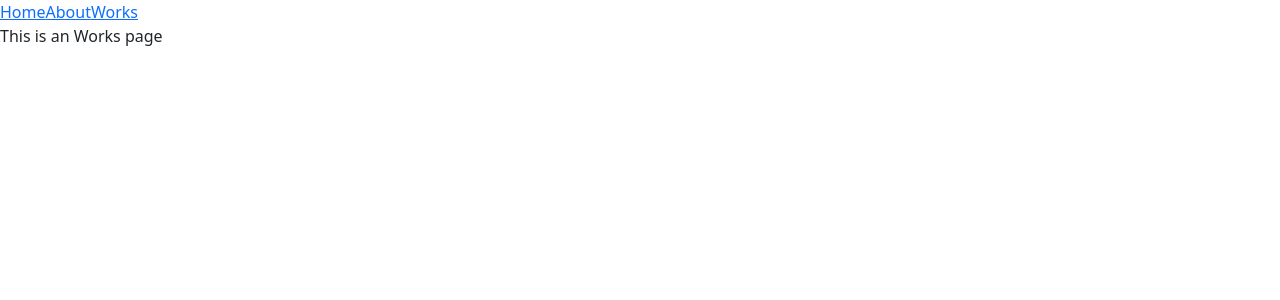
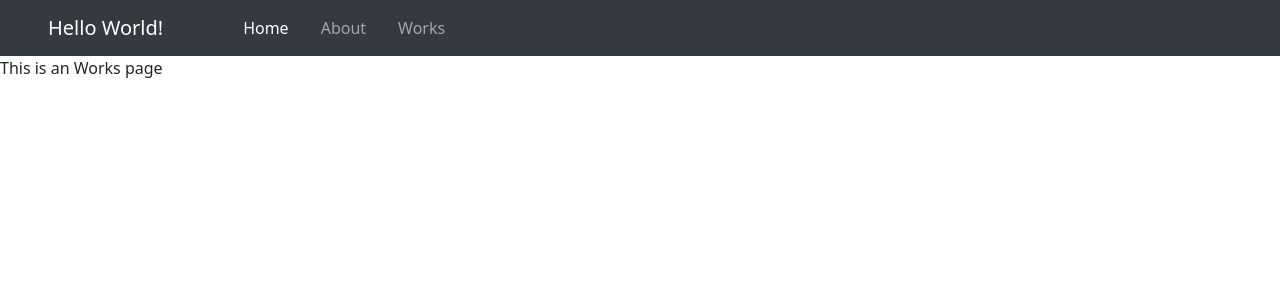
Before and after one commit to kotodu/kotodu.github.io, a Vue app: page /works in a window 1280 px wide. Shown: the top 300 px of the page. Built offline with nearby package versions, Linux system fonts and the light colour scheme.

Commit message:
Navbarにコンポーネント化しデザイン変更

```diff
--- a/src/App.vue
+++ b/src/App.vue
@@ -1,13 +1,24 @@
 <template>
     <div id="app">
-        <nav>
+        <!-- <nav>
             <router-link to="/">Home</router-link>
             <router-link to="/about">About</router-link>
             <router-link to="/works">Works</router-link>
-        </nav>
+        </nav> -->
+        <Navbar/>
         <router-view/>
     </div>
 </template>
+<script lang="ts">
+import Vue from 'vue'
+import Navbar from "./components/Navbar.vue";
+export default Vue.extend({
+    name:'App',
+    components:{
+        Navbar
+    }
+})
+</script>
 <style lang="scss">
 
 </style>
--- /dev/null
+++ b/src/components/Navbar.vue
@@ -0,0 +1,63 @@
+<template>
+    <div>
+    <nav
+    class="navbar navbar-expand-lg navbar-dark bg-dark">
+        <span class="navbar-brand px-5">Hello World!</span>
+        <button
+        class="navbar-toggler"
+        type="button"
+        data-toggle="collapse"
+        data-target="#navbarNav"
+        aria-controls="navbarNav"
+        aria-expanded="false"
+        aria-label="Toggle navigation">
+            <span class="navbar-toggler-icon"></span>
+        </button>
+        <div class="collapse navbar-collapse" id="navbarNav">
+            <ul class="navbar-nav">
+            <li class="nav-item mx-2">
+                <a
+                class="nav-link active"
+                aria-current="page"
+                href="/"
+                >
+                <span class="d-lg-none font-weight-bold"> > </span>
+                <span v-text="linksText.link1"/>
+                </a>
+            </li>
+            <li class="nav-item mx-2">
+                <a class="nav-link"
+                href="/about">
+                <span class="d-lg-none font-weight-bold"> > </span>
+                <span v-text="linksText.link2"/>
+                </a>
+            </li>
+            <li class="nav-item mx-2">
+                <a class="nav-link"
+                href="/works">
+                <span class="d-lg-none font-weight-bold"> > </span>
+                <span v-text="linksText.link3"/>
+                </a>
+            </li>
+            </ul>
+        </div>
+    </nav>
+    </div>
+</template>
+
+<script lang="ts">
+import Vue from 'vue'
+import { defineComponent, reactive, ref, computed } from "@vue/composition-api";
+export default defineComponent({
+    setup(){
+        const linksText = ref({
+            link1:"Home",
+            link2:"About",
+            link3:"Works"
+        });
+        return {
+            linksText
+        }
+    }
+})
+</script>
```
